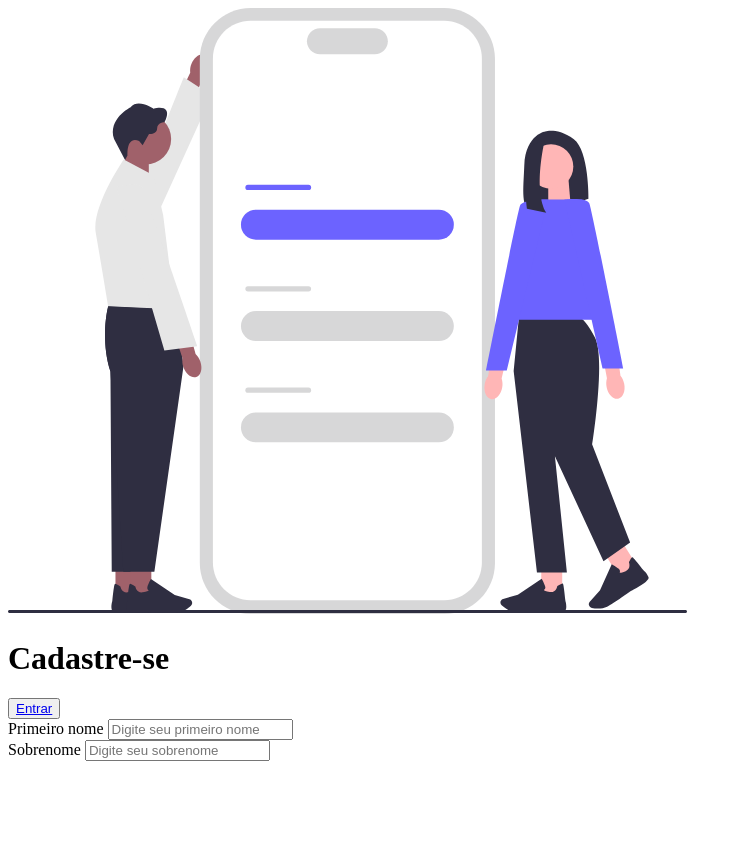
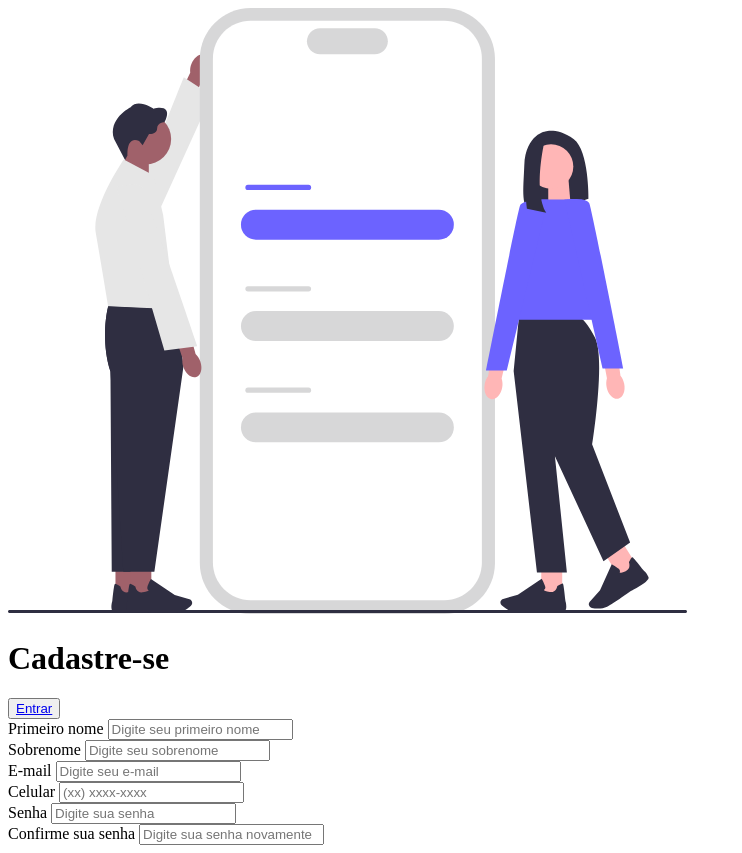
Before and after one commit to marialauracode/formulario-de-cadastro, a plain HTML site: page index.html in a window 1280 px wide. Shown: the whole page, without its empty margins (0-742 px from the left). Before the commit the page ends 800 px from the top, so only its background shows below. Drawn offline with Linux system fonts and the light colour scheme.

Commit message:
Update index.html

```diff
--- a/index.html
+++ b/index.html
@@ -31,13 +31,37 @@
                         <!--quando colocamos o firstname no label e depois no id do input, é possível que
                         o clique no label ative automaticamente o input para escrever.-->
                         <label for="firstname">Primeiro nome</label>
-                        <input type="text" name="firstname" id="firstname" placeholder="Digite seu primeiro nome">
+                        <input type="text" name="firstname" id="firstname" placeholder="Digite seu primeiro nome" required>
                     </div>
 
                     <div class="input-box">
                         <label for="lastname">Sobrenome</label>
-                        <input type="text" name="lastname" id="lastname" placeholder="Digite seu sobrenome">
+                        <input type="text" name="lastname" id="lastname" placeholder="Digite seu sobrenome" required>
                     </div>
+
+                    <div class="input-box">
+                        <label for="email">E-mail</label>
+                        <input type="email" name="email" id="email" placeholder="Digite seu e-mail" required>
+                    </div>
+
+                    <div class="input-box">
+                        <label for="number">Celular</label>
+                        <input type="tel" name="number" id="number" placeholder="(xx) xxxx-xxxx" required>
+                    </div>
+
+                    <div class="input-box">
+                        <label for="password">Senha</label>
+                        <input type="password" name="password" id="password" placeholder="Digite sua senha" required>
+                    </div>
+
+                    <div class="input-box">
+                        <label for="Confirmpassword">Confirme sua senha</label>
+                        <input type="password" name="Confirmpassword" id="Confirmpassword" placeholder="Digite sua senha novamente" required>
+                    </div>
+
+
+
+
 
 
             </form>
```
